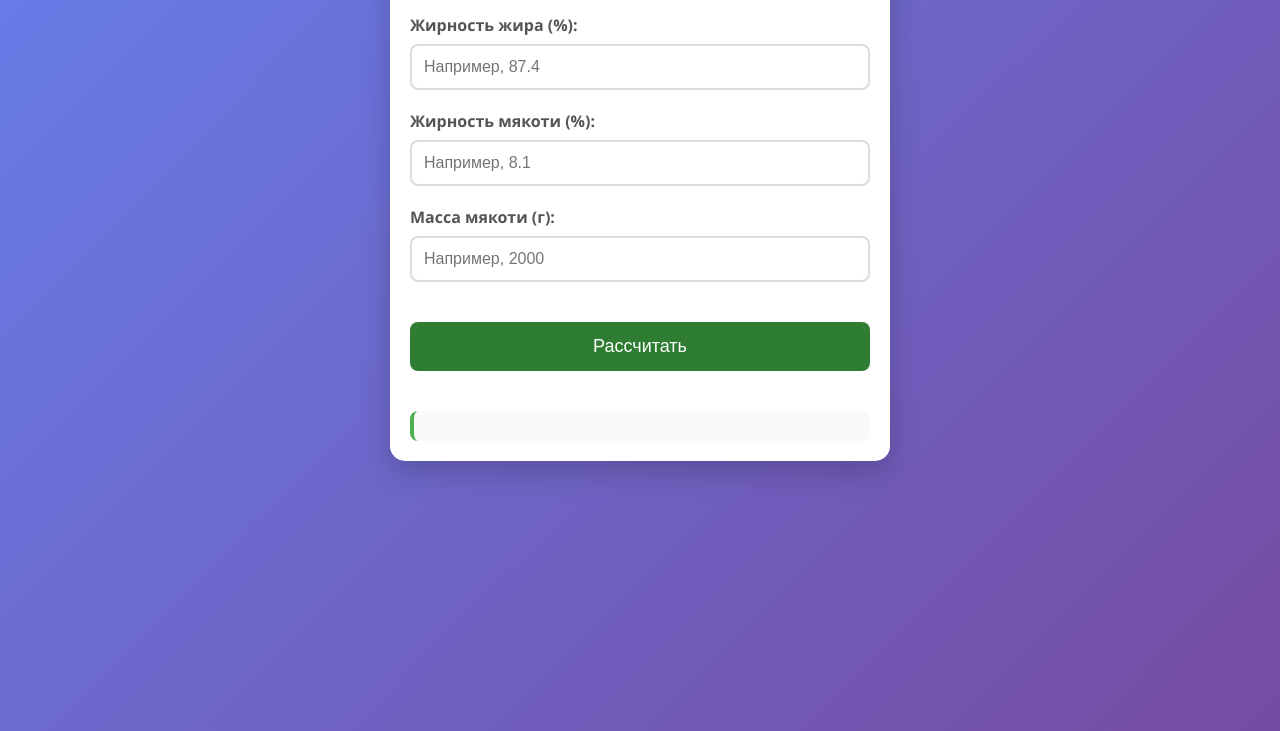
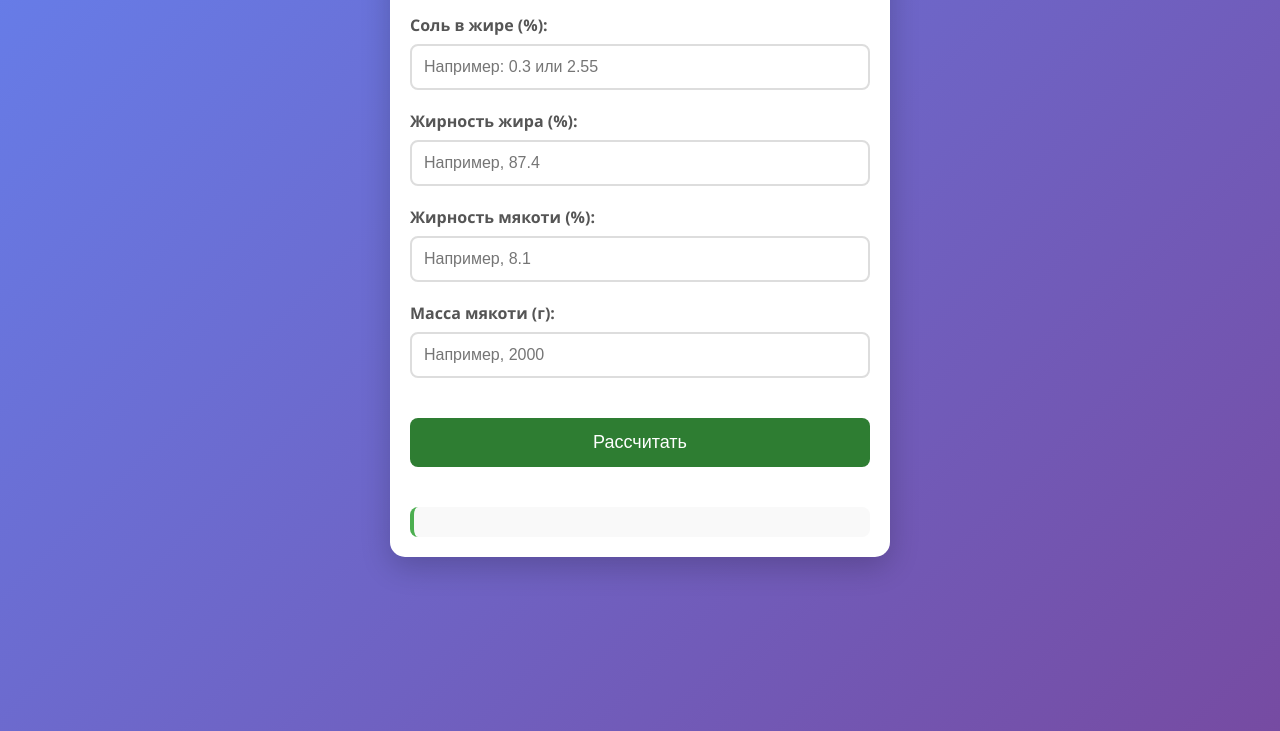
Before and after one commit to DarkHorseDigital/DarkHorseDigital.github.io, a plain HTML site: page index.html in a window 1280 px wide. Shown: the part 89-820 px from the top of the page. Drawn offline with Linux system fonts and the light colour scheme.

Commit message:
Update index.html
Adding fat salt

```diff
--- a/index.html
+++ b/index.html
@@ -10,6 +10,11 @@
 <body>
     <div class="container">
         <h1>Калькулятор жира и специй</h1>
+
+        <div class="input-group">
+  <label for="saltInFat">Соль в жире (%):</label>
+  <input type="number" id="saltInFat" step="0.01" min="0" max="2.55" placeholder="Например: 0.3 или 2.55">
+</div>
 
         <div class="input-group">
             <label for="beefFat">Жирность жира (%):</label>
```
